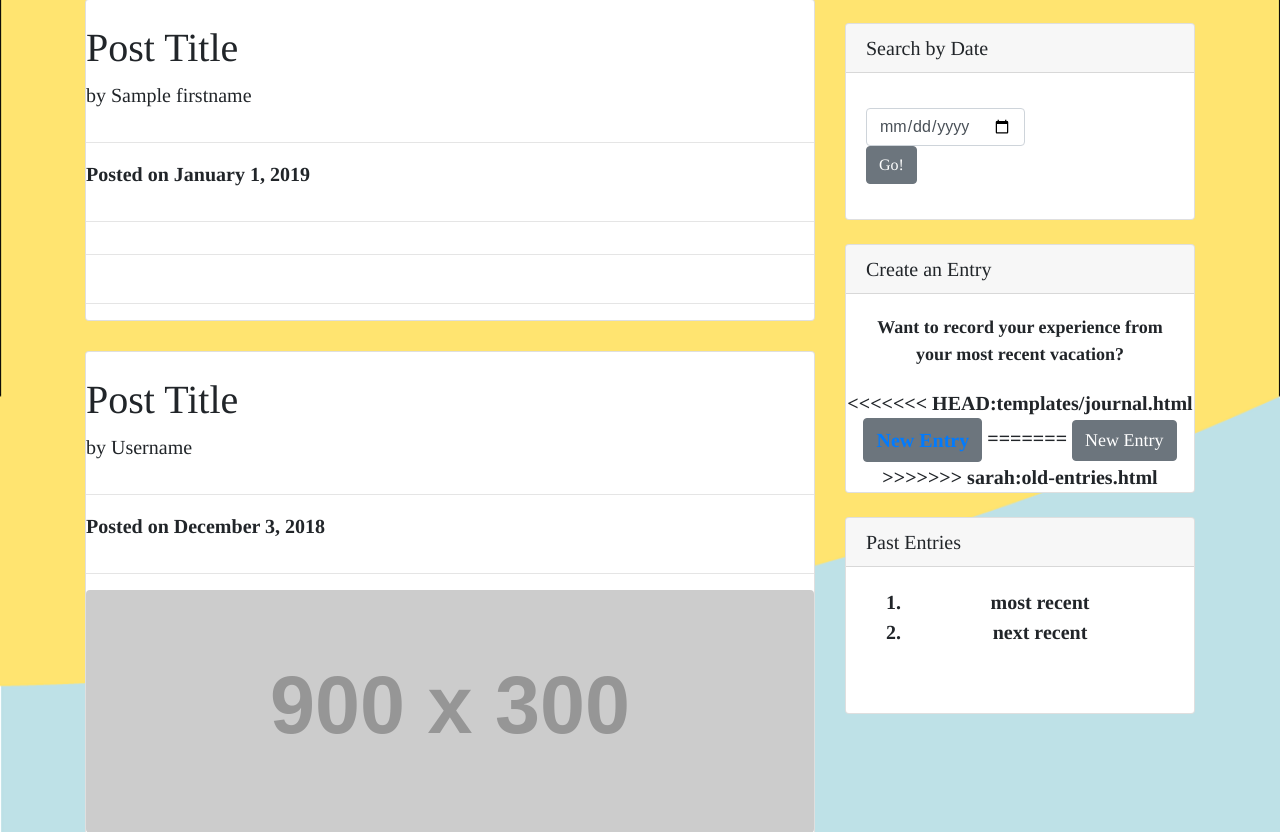
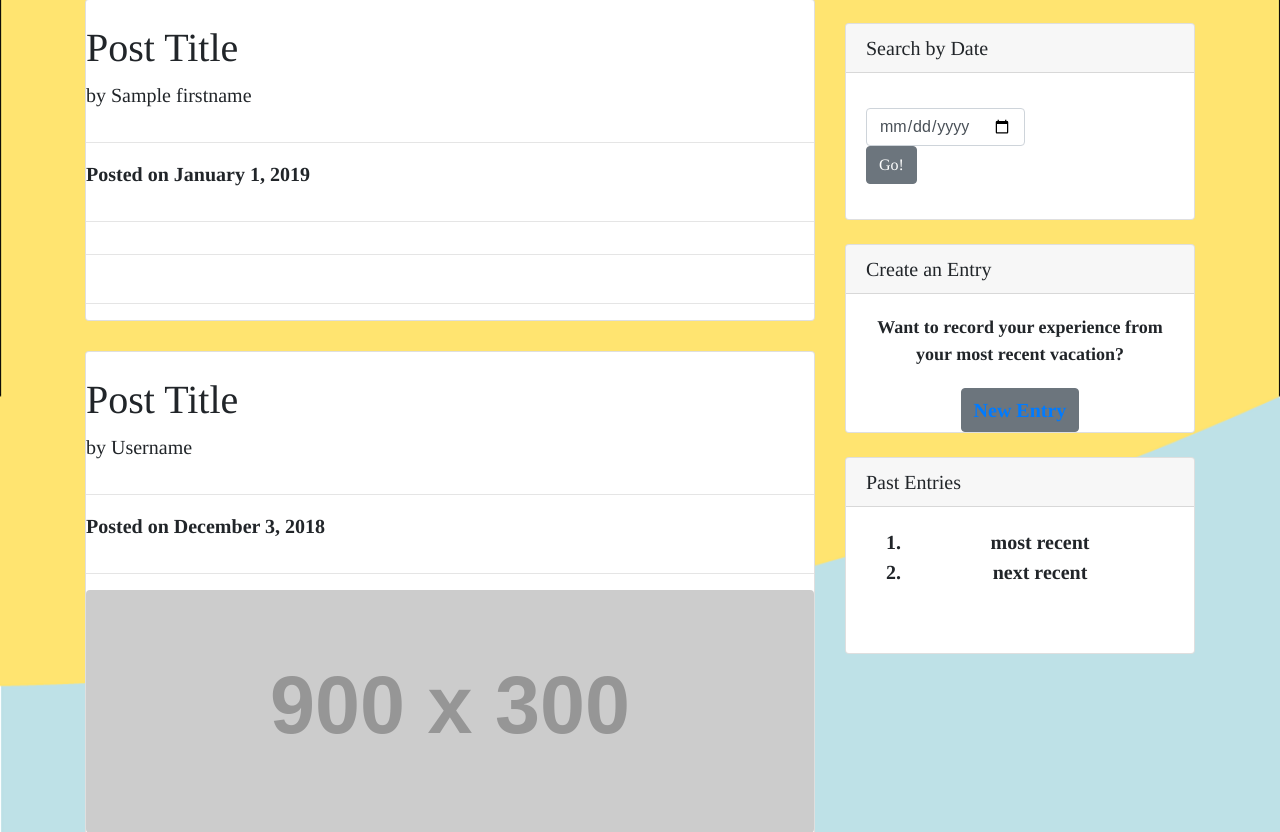
Before and after one commit to abloblo1/trav-log, a Flask app: page /journal in a window 1280 px wide. Shown: the part 320-1152 px from the top of the page. Run offline with Flask 2, Linux system fonts and the light colour scheme; the visitor is signed in with stand-in values (Sample User, id 1); grey boxes labelled with a size stand in for pictures from a placeholder-image service; a database or web service that is not in the repository returns one stand-in record (values such as "Sample title"); some libraries are stand-ins or nearby versions.

Commit message:
Got flights api request to work as well as journal entries

```diff
--- a/routes.py
+++ b/routes.py
@@ -2,8 +2,6 @@ import json
 import os
 import uuid
 import io
-from PIL import Image
-from bson import Binary
 from flask import Flask, render_template, request, session, redirect, url_for, flash
 from forms import SignupForm, LoginForm, FlightsForm, JournalForm
 from flask_pymongo import PyMongo
@@ -105,9 +103,10 @@ def flights():
         # get data from form
     if request.method == 'POST':
         output = ""
-        origin = 'Madrid'
+        origin = request.form['home']
         destination = request.form['destination']
         departure_date = request.form['departure']
+        print(departure_date)
         flight_info = amadeus.shopping.flight_offers.get(origin=data[origin], destination=data[destination], departureDate=departure_date)
         for i in range(len(flight_info.data[0]['offerItems'][0]['services'][0]['segments'])):
             print(flight_info.data[0]['offerItems'][0]['services'][0]['segments'][i]['flightSegment']['departure'])
@@ -118,7 +117,7 @@ def flights():
             output += 'Arrival\nAirport: {0}\nDate: {1}\n'.format(flight_info.data[0]['offerItems'][0]['services'][0]['segments'][i]['flightSegment']['arrival']['iataCode'], flight_info.data[0]['offerItems'][0]['services'][0]['segments'][i]['flightSegment']['arrival']['at'])
             output += 'Carrier: {0}'.format(flight_info.data[0]['offerItems'][0]['services'][0]['segments'][i]['flightSegment']['carrierCode'])
             print(output)
-        return render_template('flights.html', loggedIn=True)
+        return render_template('flights.html', loggedIn=True, result=output)
     elif request.method == 'GET':
         return render_template('flights.html', loggedIn=True)
     else:
@@ -157,7 +156,7 @@ def tourism():
     return render_template("tourism.html")
 
 @app.route("/entry", methods=['GET','POST'])
-def journal():
+def entry():
     if 'email' not in session:
         return redirect(url_for('login'))
     if request.method == "POST":
@@ -178,9 +177,9 @@ def journal():
                 client.update_one({'email':session['email']}, {'$push': {'journals': journal_entry}})
             else:
                 flash('Incorrect file type')
-            return render_template('journal_entry.html')
+            return render_template('entry.html')
     elif request.method == 'GET':
-        return render_template('journal_entry.html')
+        return render_template('entry.html')
     else:
         return render_template('journal_entry.html')
 
@@ -189,7 +188,7 @@ def file(filename):
 	return mongo.send_file(filename)
 
 @app.route("/journal", methods=['GET', 'POST'])
-def image():
+def journal():
     user = mongo.db.users.find_one({'email': session['email']})
     journal = user['journals']
     if request.method == "POST":
--- a/templates/journal.html
+++ b/templates/journal.html
@@ -130,15 +130,9 @@
             Want to record your experience from your most recent vacation?
           </div>
           <span class="input-group-btn">
-<<<<<<< HEAD:templates/journal.html
           <button class="btn btn-secondary" name="submit-button" style="font-size: 18px">
-            <a href="journal_entry.html">
-              New Entry
-            </a></button>
-=======
-          <button type="button" class="btn btn-secondary" name="submit-button" style="font-size: 18px">
-            New Entry</button>
->>>>>>> sarah:old-entries.html
+              <a href="{{ url_for('entry') }}"><b>New Entry</b></a>
+            </button>
           <br/>
           </span>
         </div>
```
Also changed, not shown: templates/flights.html (+8 -17 lines), oldFiles/imgOld/brazil.jpeg (deleted), oldFiles/imgOld/spain.jpeg (deleted), static/coyote-font/Coyote-SemiBoldDEMO.otf (renamed from coyote-font/Coyote-SemiBoldDEMO.otf), static/coyote-font/Coyote-SemiBoldDEMO.ttf (renamed from coyote-font/Coyote-SemiBoldDEMO.ttf), static/coyote-font/README.md (renamed from coyote-font/README.md), static/coyote-font/coyote_header.png (renamed from coyote-font/coyote_header.png), static/coyote-font/style.css (renamed from coyote-font/style.css), templates/entry.html (renamed from templates/journal_entry.html), 9 other files.
